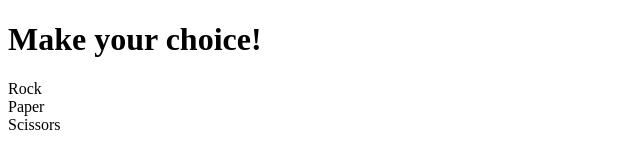
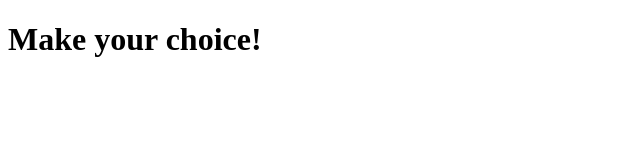
Before and after one commit to DomH-dev/RockPaperScissors_Game, a plain HTML site: page RockPaperScissors.html in a window 1280 px wide. Shown: the whole page, without its empty margins (0-640 px from the left). Drawn offline with Linux system fonts and the light colour scheme.

Commit message:
Hide html interface
interface is unnecessary for the project and can
be added back in later to improve functionality.

```diff
--- a/RockPaperScissors.html
+++ b/RockPaperScissors.html
@@ -9,9 +9,9 @@
     <body>
         <h1>Make your choice!</h1>
         <div id="user">
-            <div class="rock">Rock</div>
+            <!-- <div class="rock">Rock</div>
             <div class="paper">Paper</div>
-            <div class="scissors">Scissors</div>
+            <div class="scissors">Scissors</div> -->
         </div>
         <div id="opponent"></div>
     </body>
```
